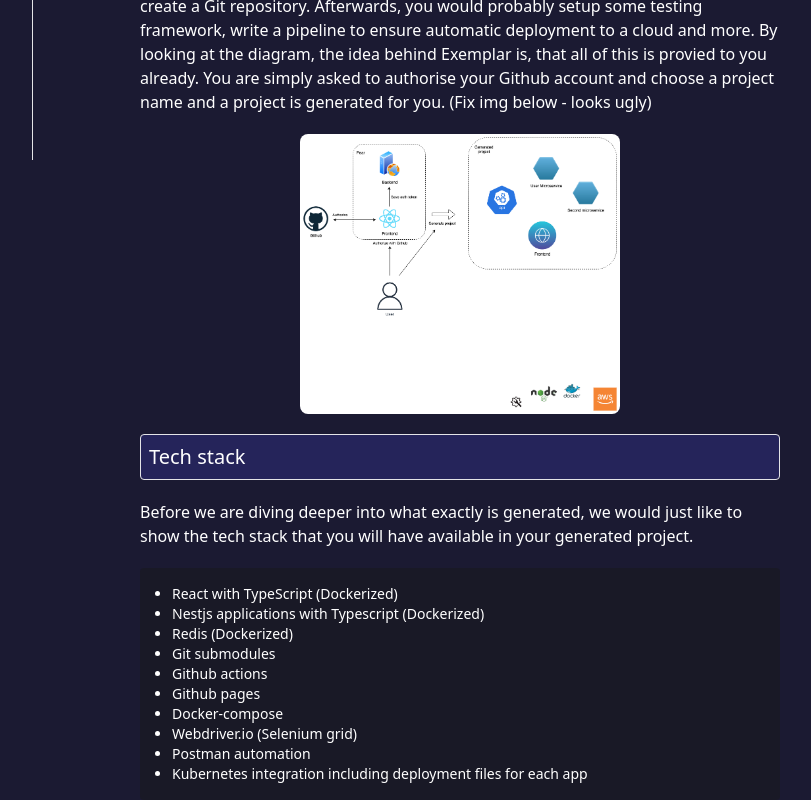
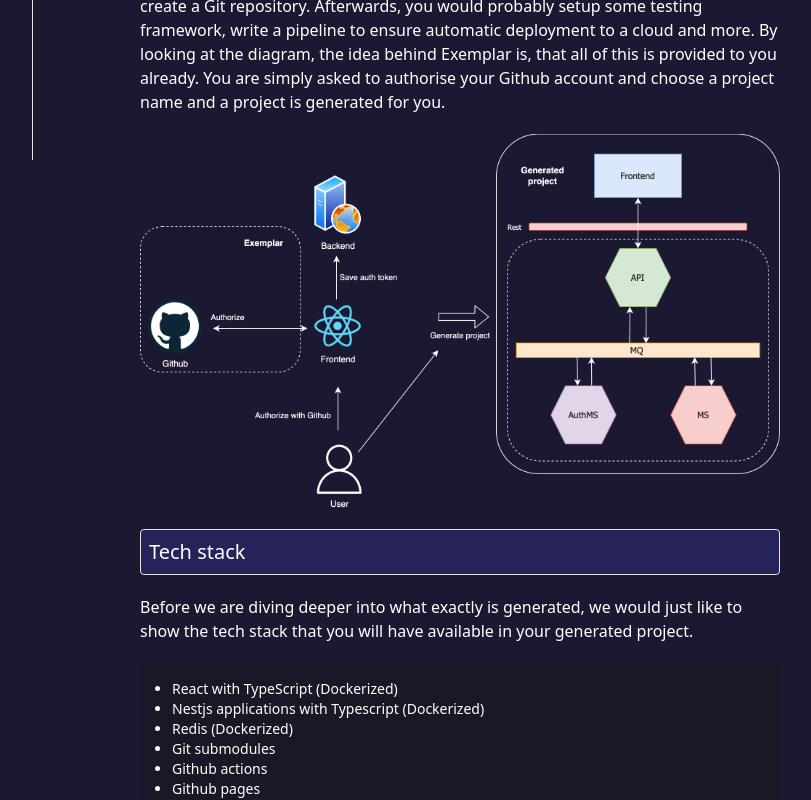
Before and after one commit to exemplar-io/exemplar-io.github.io, a React (Create React App) app: page /docs in a window 1280 px wide. Shown: the part 640-1440 px from the top of the page, without its empty margins (180-991 px from the left). Built offline with nearby package versions, Linux system fonts and the light colour scheme; no server answers.

Commit message:
added devops and updated system images

```diff
--- a/src/pages/Docs.tsx
+++ b/src/pages/Docs.tsx
@@ -67,16 +67,15 @@
           backend technology and create a Git repository. Afterwards, you would
           probably setup some testing framework, write a pipeline to ensure
           automatic deployment to a cloud and more. By looking at the diagram,
-          the idea behind Exemplar is, that all of this is provied to you
+          the idea behind Exemplar is, that all of this is provided to you
           already. You are simply asked to authorise your Github account and
-          choose a project name and a project is generated for you. (Fix img
-          below - looks ugly)
+          choose a project name and a project is generated for you.
         </p>
         <div>
           <img
-            src={process.env.PUBLIC_URL + '/docs/overview.png'}
+            src={process.env.PUBLIC_URL + '/docs/system.png'}
             alt="overview"
-            className="w-2/4 m-auto rounded-lg"
+            className="w-4/4 m-auto rounded-lg"
           />
         </div>
         <h2
@@ -346,6 +345,12 @@
         >
           DevOps
         </h2>
+
+        <img
+          src={process.env.PUBLIC_URL + '/docs/devops.png'}
+          alt="overview"
+          className="w-4/6 m-auto"
+        />
       </main>
     </>
   );
```
Also changed, not shown: public/docs/devops.png (added), public/docs/system.png (added).
